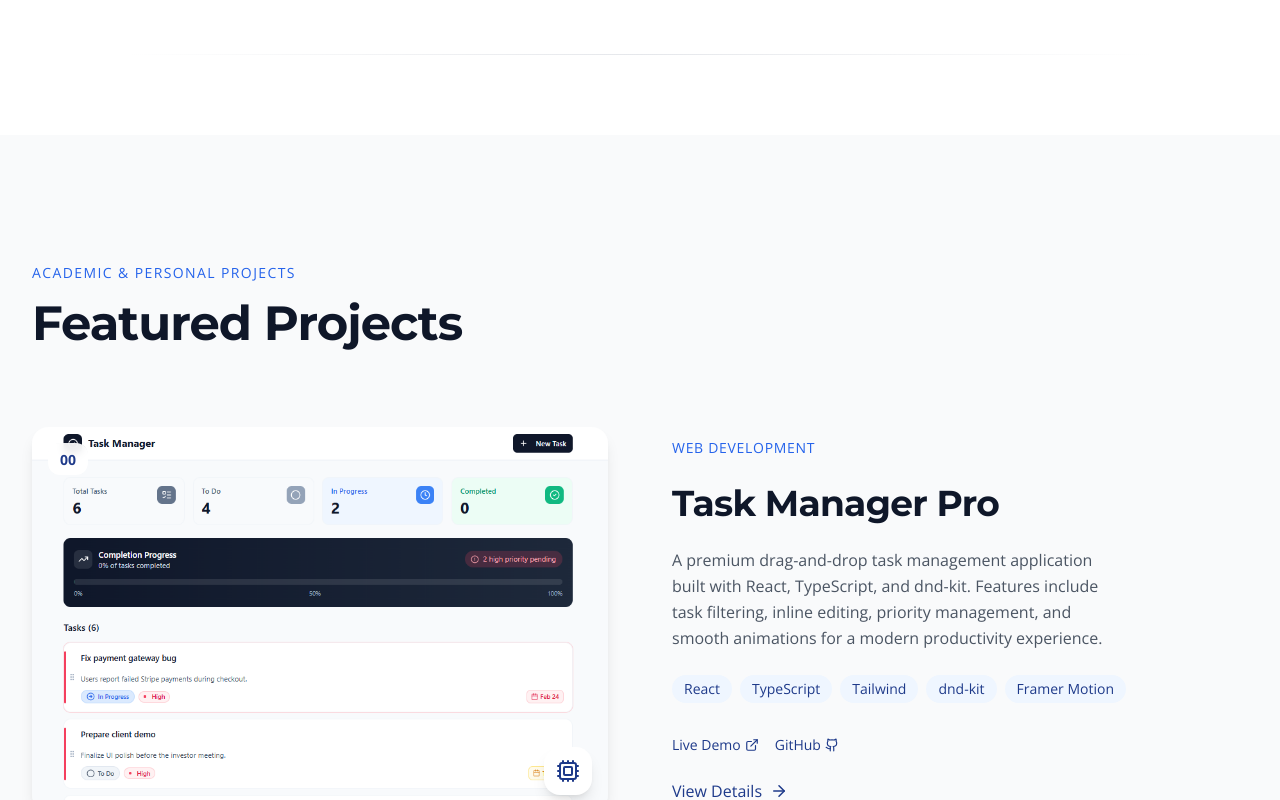
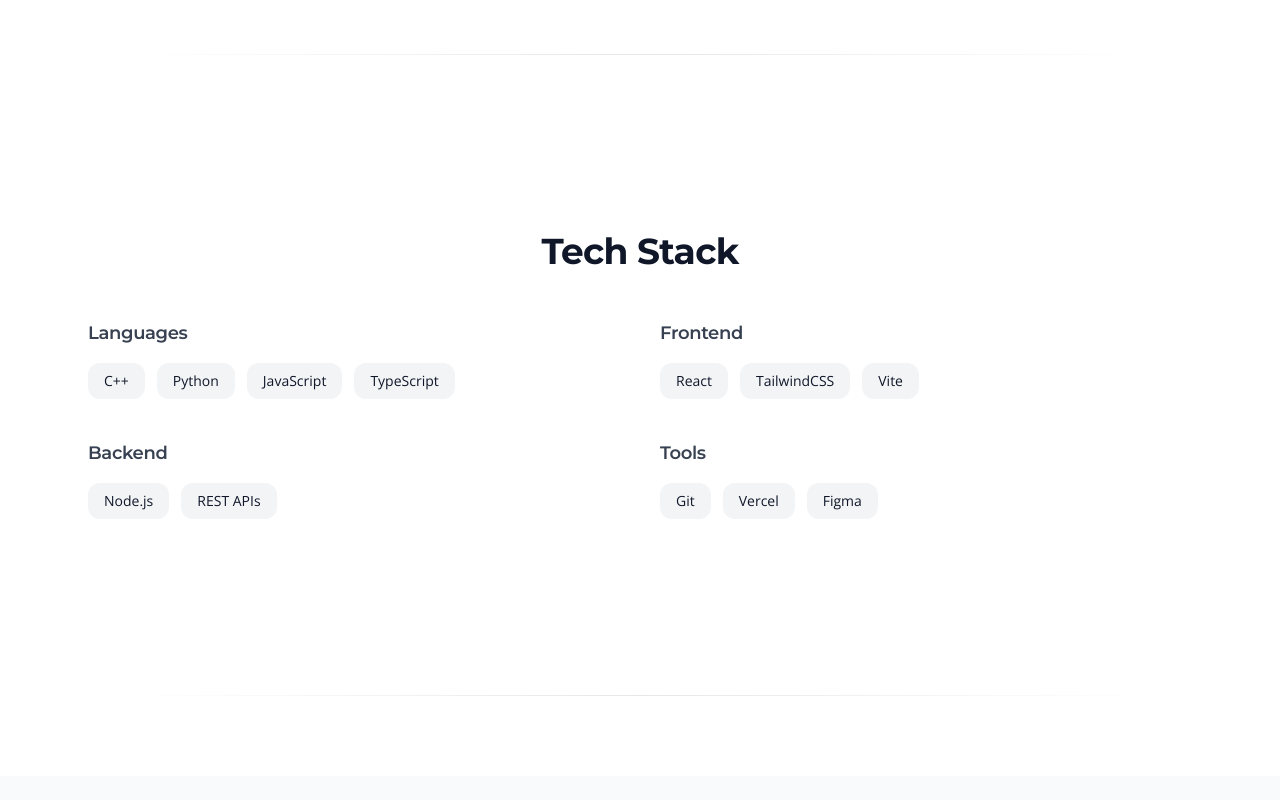
Before and after one commit to Nirjhor1357/myportfolio, a React (Vite) app: page / in a window 1280 px wide. Shown: the part 2260-3060 px from the top of the page. Built offline with nearby package versions, Linux system fonts and the light colour scheme.

Commit message:
Added two more sections

```diff
--- a/src/App.tsx
+++ b/src/App.tsx
@@ -9,6 +9,9 @@
 import CTA from './sections/CTA';
 import Footer from './sections/Footer';
 import SectionDivider from './components/ui/SectionDivider.tsx';
+import Skills from './sections/Skills';
+import CurrentlyBuilding from './sections/CurrentlyBuilding';
+import CaseStudies from './sections/CaseStudies';
 
 function App() {
   const [scrollY, setScrollY] = useState(0);
@@ -40,13 +43,23 @@
         <About />
         <SectionDivider />
 
+        <Skills />
+        <SectionDivider />
+
         <Projects />
+        <SectionDivider />
+
+        <CaseStudies />
+        <SectionDivider />
+
+        <CurrentlyBuilding />
         <SectionDivider />
 
         <Blog />
         <SectionDivider />
 
         <CTA />
+
       </main>
 
       {/* Footer */}
--- /dev/null
+++ b/src/sections/CaseStudies.tsx
@@ -0,0 +1,38 @@
+import { motion } from "framer-motion";
+
+export default function CaseStudies() {
+  return (
+    <section className="py-24 px-6 max-w-5xl mx-auto">
+      <motion.div
+        initial={{ opacity: 0, y: 40 }}
+        whileInView={{ opacity: 1, y: 0 }}
+        transition={{ duration: 0.6 }}
+        viewport={{ once: true }}
+      >
+        <h2 className="text-3xl lg:text-4xl font-bold mb-12 text-center">
+          Project Case Study
+        </h2>
+
+        <div className="space-y-6">
+          <div className="p-6 rounded-xl border border-gray-200 dark:border-gray-800">
+            <h3 className="text-xl font-semibold mb-3">
+              TaskManager Pro
+            </h3>
+
+            <p className="text-gray-600 dark:text-gray-400 mb-3">
+              A productivity-focused task management web application designed
+              to help users organize tasks with priority levels and structured
+              workflow.
+            </p>
+
+            <ul className="text-sm space-y-1 text-gray-600 dark:text-gray-400">
+              <li>• Built using React + TypeScript + Tailwind</li>
+              <li>• Component-based architecture</li>
+              <li>• Optimized UI for productivity</li>
+            </ul>
+          </div>
+        </div>
+      </motion.div>
+    </section>
+  );
+}
--- /dev/null
+++ b/src/sections/CurrentlyBuilding.tsx
@@ -0,0 +1,48 @@
+import { motion } from "framer-motion";
+
+const projects = [
+  {
+    title: "AI Study Planner",
+    desc: "Smart study scheduling web application using intelligent task prioritization.",
+  },
+  {
+    title: "ESP8266 IoT Dashboard",
+    desc: "Real-time dashboard to monitor sensor data and embedded systems.",
+  },
+  {
+    title: "Portfolio Improvements",
+    desc: "Turning my developer portfolio into a production-level platform.",
+  },
+];
+
+export default function CurrentlyBuilding() {
+  return (
+    <section className="py-24 px-6 max-w-6xl mx-auto">
+      <motion.div
+        initial={{ opacity: 0, y: 40 }}
+        whileInView={{ opacity: 1, y: 0 }}
+        transition={{ duration: 0.6 }}
+        viewport={{ once: true }}
+      >
+        <h2 className="text-3xl lg:text-4xl font-bold mb-12 text-center">
+          Currently Building
+        </h2>
+
+        <div className="grid md:grid-cols-3 gap-6">
+          {projects.map((project) => (
+            <div
+              key={project.title}
+              className="p-6 rounded-xl border border-gray-200 dark:border-gray-800 hover:shadow-lg transition"
+            >
+              <h3 className="font-semibold mb-2">{project.title}</h3>
+
+              <p className="text-sm text-gray-600 dark:text-gray-400">
+                {project.desc}
+              </p>
+            </div>
+          ))}
+        </div>
+      </motion.div>
+    </section>
+  );
+}
--- /dev/null
+++ b/src/sections/Skills.tsx
@@ -0,0 +1,46 @@
+import { motion } from "framer-motion";
+
+const skills = {
+  Languages: ["C++", "Python", "JavaScript", "TypeScript"],
+  Frontend: ["React", "TailwindCSS", "Vite"],
+  Backend: ["Node.js", "REST APIs"],
+  Tools: ["Git", "Vercel", "Figma"],
+};
+
+export default function Skills() {
+  return (
+    <section id="skills" className="py-24 px-6 max-w-6xl mx-auto">
+      <motion.div
+        initial={{ opacity: 0, y: 30 }}
+        whileInView={{ opacity: 1, y: 0 }}
+        transition={{ duration: 0.5 }}
+        viewport={{ once: true }}
+      >
+        <h2 className="text-3xl lg:text-4xl font-bold mb-12 text-center">
+          Tech Stack
+        </h2>
+
+        <div className="grid md:grid-cols-2 gap-10">
+          {Object.entries(skills).map(([category, items]) => (
+            <div key={category}>
+              <h3 className="text-lg font-semibold mb-4 text-gray-700 dark:text-gray-300">
+                {category}
+              </h3>
+
+              <div className="flex flex-wrap gap-3">
+                {items.map((skill) => (
+                  <span
+                    key={skill}
+                    className="px-4 py-2 text-sm rounded-lg bg-gray-100 dark:bg-gray-800"
+                  >
+                    {skill}
+                  </span>
+                ))}
+              </div>
+            </div>
+          ))}
+        </div>
+      </motion.div>
+    </section>
+  );
+}
```
